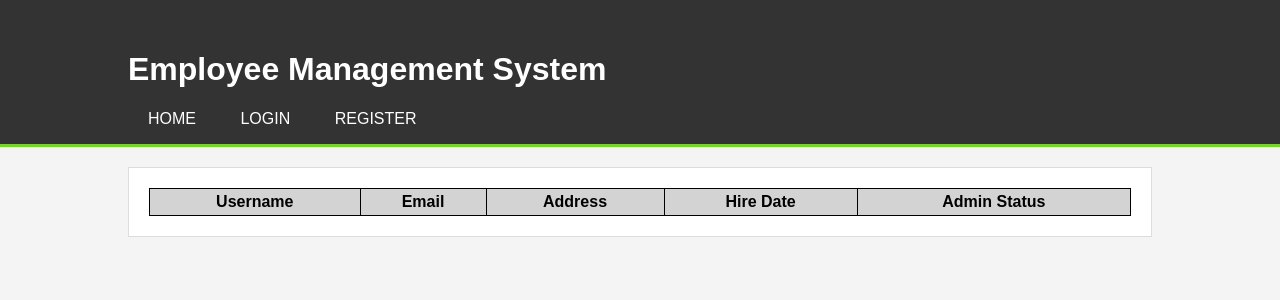
After one commit to damiant2002/CS421-Project, a Flask app: page /users in a window 1280 px wide. The commit adds this page. Shown: the top 300 px of the page. Run offline with Flask 3, Linux system fonts and the light colour scheme; lists and menus that the app fills with data are empty.

Commit message:
added admin badge, admin can view list of employees (user database), admin can see full payroll

```diff
--- a/app.py
+++ b/app.py
@@ -140,6 +140,7 @@ def register():
             )
             db.session.add(user)
             db.session.commit()
+            login_user(user)
             flash("Admin account has been created!", "success")
             return redirect(url_for("thank_you"))
         else:
@@ -212,20 +213,25 @@ def PayView():
     if (not current_user):
         return redirect(url_for("login"))
 
-    userName = current_user.username
-
-    paySlip = PayRoll.query.filter(PayRoll.username == userName).first()
-    if (not paySlip):
-        rate = round(random.uniform(20, 35), 2)
-
-        newEmployeePaySlip = PayRoll(userName, rate, 1.0, 0, 0, 0, 0, 0, 0)
-        paySlip = newEmployeePaySlip
-
-        db.session.add(newEmployeePaySlip)
-        db.session.commit()
+    if is_admin(current_user):
+        pays = PayRoll.query.all()
+        return render_template('PayView.html', pays=pays)
 
     else:
-        paySlip = PayRoll.query.filter(PayRoll.username == userName).order_by(desc(PayRoll.payPeriod)).first()
+        userName = current_user.username
+
+        paySlip = PayRoll.query.filter(PayRoll.username == userName).first()
+        if (not paySlip):
+            rate = round(random.uniform(20, 35), 2)
+
+            newEmployeePaySlip = PayRoll(userName, rate, 1.0, 0, 0, 0, 0, 0, 0)
+            paySlip = newEmployeePaySlip
+
+            db.session.add(newEmployeePaySlip)
+            db.session.commit()
+
+        else:
+            paySlip = PayRoll.query.filter(PayRoll.username == userName).order_by(desc(PayRoll.payPeriod)).first()
 
     payRate = paySlip.payRate
 
@@ -257,6 +263,13 @@ def PayView():
 
     return render_template("PayView.html", pays=allPaySlips)
 
+@app.route("/users")
+def users():
+    if (not current_user):
+        return redirect(url_for("login"))
+    users = User.query.all()
+    return render_template('users.html', users=users)
+
 
 def calcPayPeriod(period: float):
     period = period + 0.01
@@ -268,5 +281,18 @@ def calcPayPeriod(period: float):
     else:
         return period
 
+@app.context_processor
+def inject_functions():
+    return dict(is_admin=is_admin)
+
+def is_admin(user):
+    if user.is_authenticated:
+        return user.is_admin
+    return False
+
+
+
+
+
 if __name__ == '__main__':
     app.run(debug=True, host='0.0.0.0')
--- a/templates/base.html
+++ b/templates/base.html
@@ -1,8 +1,8 @@
 <!DOCTYPE html>
 <html lang="en">
   <head>
-    <meta charset="UTF-8">
-    <meta name="viewport" content="width=device-width, initial-scale=1.0">
+    <meta charset="UTF-8" />
+    <meta name="viewport" content="width=device-width, initial-scale=1.0" />
     <title>{% block title %}{% endblock %} - Employee Management System</title>
     {% block styles %}{% endblock %}
     <style>
@@ -23,6 +23,7 @@
         padding-top: 30px;
         min-height: 70px;
         border-bottom: #77d42a 3px solid;
+        position: relative;
       }
       header a {
         color: #fff;
@@ -36,7 +37,21 @@
       }
       header li {
         display: inline;
-            padding: 0 20px 0 20px;
+        padding: 0 20px;
+      }
+      .admin-label {
+        position: absolute;
+        top: 20px;
+        right: 20px;
+        background: #e74c3c;
+        color: #fff;
+        padding: 5px 10px;
+        border-radius: 5px;
+        font-size: 14px;
+        display: none;
+      }
+      .admin-label.show {
+        display: block;
       }
       .content {
         background: #fff;
@@ -66,7 +81,8 @@
         display: block;
         margin-bottom: 5px;
       }
-        .form-group input, .form-group textarea {
+      .form-group input,
+      .form-group textarea {
         width: 100%;
         padding: 10px;
         border: #ccc 1px solid;
@@ -111,32 +127,24 @@
           <li><a href="{{ url_for('profile') }}">Profile</a></li>
           <li><a href="{{ url_for('logout') }}">Logout</a></li>
           <li><a href="{{ url_for('PayView') }}">PayView</a></li>
-                {% else %}
+          {% if is_admin(current_user) %}
+          <li><a href="{{ url_for('users') }}">Employees</a></li>
+          <div class="admin-label show">Admin Account</div>
+          {% endif %} {% else %}
           <li><a href="{{ url_for('login') }}">Login</a></li>
           <li><a href="{{ url_for('register') }}">Register</a></li>
-                    <li><a href="{{ url_for('PayView') }}">PayView</a></li>
           {% endif %}
         </ul>
       </div>
     </header>
     <div class="container">
       <div class="flash-messages">
-            {% with messages = get_flashed_messages(with_categories=true) %}
-                {% if messages %}
-                    {% for category, message in messages %}
+        {% with messages = get_flashed_messages(with_categories=true) %} {% if
+        messages %} {% for category, message in messages %}
         <div class="message {{ category }}">{{ message }}</div>
-                    {% endfor %}
-                {% endif %}
-            {% endwith %}
+        {% endfor %} {% endif %} {% endwith %}
       </div>
-        <div class="tabs">
-            <a href="#">Pay</a>
-            <a href="#">Schedule</a>
-            <!-- Add more tabs for future implementations -->
-        </div>
-        <div class="content">
-            {% block content %}{% endblock %}
-        </div>
+      <div class="content">{% block content %}{% endblock %}</div>
     </div>
   </body>
 </html>
--- /dev/null
+++ b/templates/users.html
@@ -0,0 +1,55 @@
+{% extends "base.html" %} {% block title %}Employees{% endblock %}
+<head>
+  {% block styles %}
+  <style>
+    table {
+      width: 100%;
+      border-collapse: collapse;
+    }
+    table,
+    th,
+    td {
+      border: 1px solid black;
+    }
+    th,
+    td {
+      padding: 4px;
+    }
+    th {
+      background-color: lightgrey;
+    }
+    .odd {
+      background-color: #f2f2f2; /* Light grey for odd rows */
+    }
+
+    .even {
+      background-color: #ffffff; /* White for even rows */
+    }
+  </style>
+
+  {% endblock %}
+</head>
+<body>
+  {% block content %}
+  <table>
+    <thead>
+      <tr>
+        <th>Username</th>
+        <th>Email</th>
+        <th>Address</th>
+        <th>Hire Date</th>
+        <th>Admin Status</th>
+      </tr>
+    </thead>
+    {% for user in users %}
+    <tr>
+      <td>{{ user.username }}</td>
+      <td>{{ user.email }}</td>
+      <td>{{ user.address if user.address else 'N/A' }}</td>
+      <td>{{ user.date_created.strftime('%Y-%m-%d %H:%M:%S') }}</td>
+      <td>{{ 'Yes' if user.is_admin else 'No' }}</td>
+    </tr>
+    {% endfor %}
+  </table>
+  {% endblock %}
+</body>
```
Also changed, not shown: templates/PayView.html (+35 -7 lines), instance/site.sqlite3 (deleted), 1 other file. Lines whose indentation alone changed are shown as unchanged.
